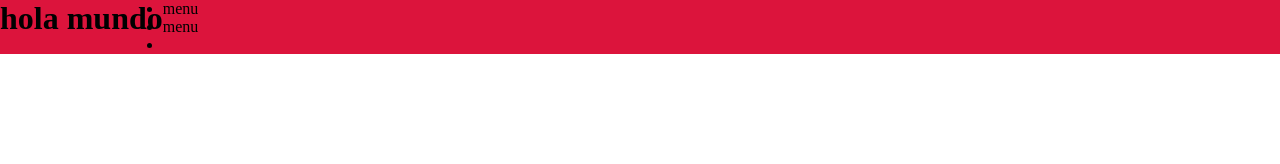
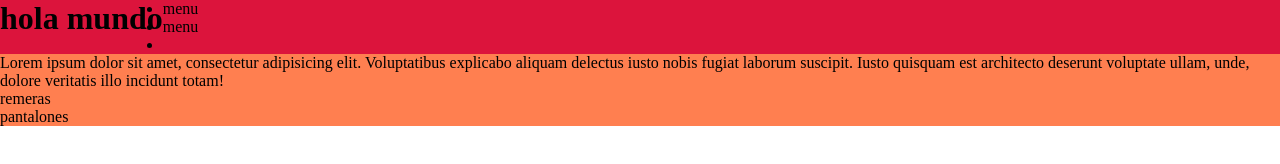
Before and after one commit to SantinoForache/clase-github, a plain HTML site: page index.html in a window 1280 px wide. Drawn offline with Linux system fonts and the light colour scheme.

Commit message:
index rama-dos

```diff
--- a/index.html
+++ b/index.html
@@ -19,6 +19,16 @@
             </ul>
         </nav>
     </header>
+    <main>
+        <p>
+            Lorem ipsum dolor sit amet, consectetur adipisicing elit. Voluptatibus explicabo aliquam delectus iusto nobis fugiat laborum suscipit. Iusto quisquam est architecto deserunt voluptate ullam, unde, dolore veritatis illo incidunt totam!
+        </p>
+        <!--futura lista de productos-->
+        <ul>
+            <li>remeras</li>
+            <li>pantalones</li>
+        </ul>
+    </main>
 
 </body>
 </html>
```
